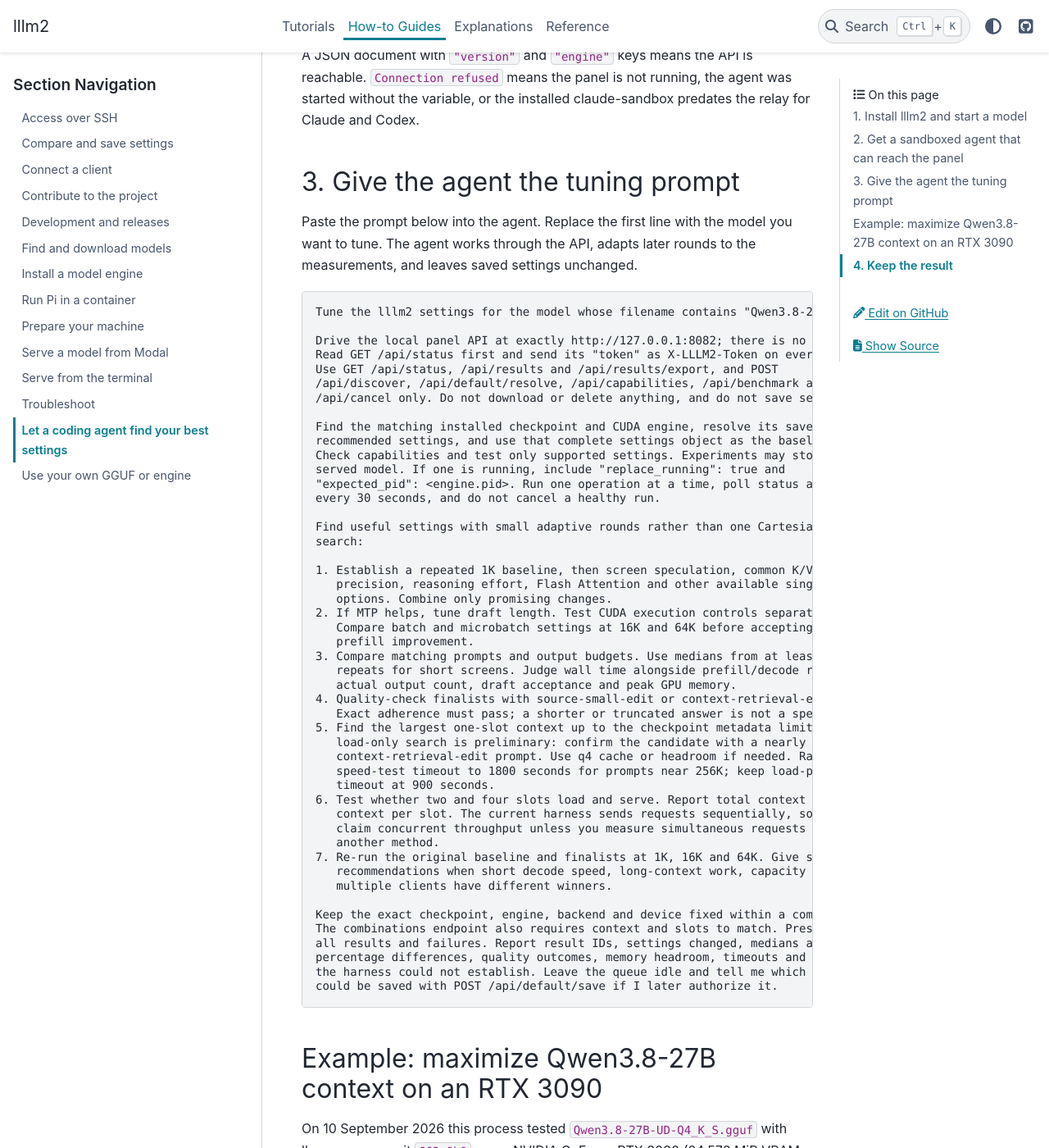
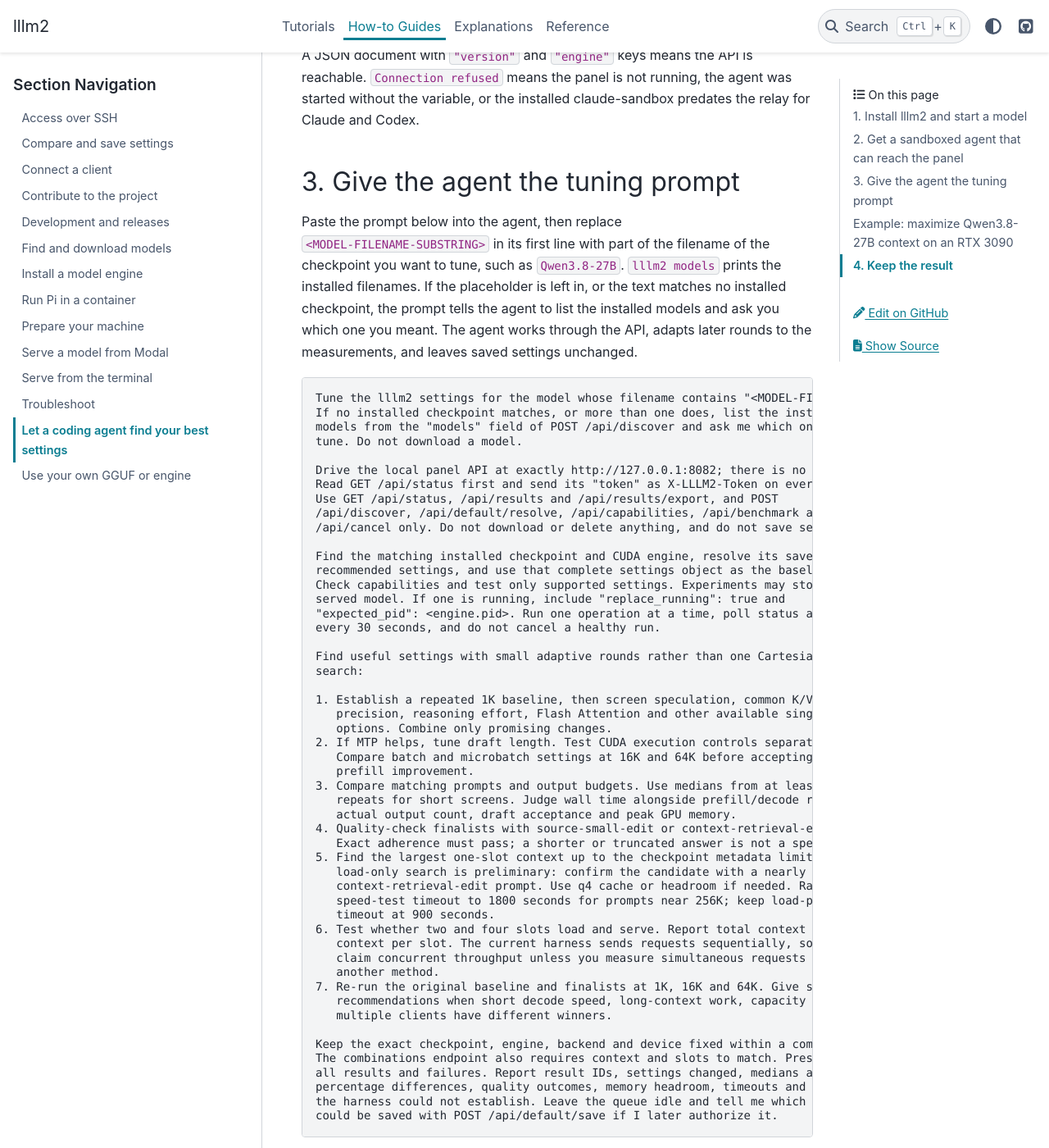
Before and after one commit to gilesknap/lllm2, a Sphinx documentation site: the page built from docs/how-to/tune-with-an-agent.md, in a window 1280 px wide and 1400 px high, scrolled down 1564 px. Shown: the whole window at 82% size. Built offline with Sphinx 7.4.7 and the PyData theme 0.15.4, drawn with Linux system fonts in a browser that asks for light colours; some of the changed text lies outside the part shown.

Commit message:
Use a placeholder model in the agent tuning prompt (#54)
The prompt named Qwen3.8-27B, so an unedited paste looked valid and left
the agent with nothing to tune on hosts without that checkpoint. It now
uses an obvious placeholder, tells the agent to list the installed
models from POST /api/discover and ask when none or several match, and
the worked example says it is only an example.

Co-Authored-By: Claude Opus 5.5 (1M context) <noreply@anthropic.com>
Claude-Session: https://claude.ai/code/session_01LTqRYQ9vakxc3e6Kf41QGH

`````diff
--- a/docs/how-to/tune-with-an-agent.md
+++ b/docs/how-to/tune-with-an-agent.md
@@ -66,12 +66,19 @@ relay for Claude and Codex.
 
 ## 3. Give the agent the tuning prompt
 
-Paste the prompt below into the agent. Replace the first line with the model
-you want to tune. The agent works through the API, adapts later rounds to the
+Paste the prompt below into the agent, then replace `<MODEL-FILENAME-SUBSTRING>`
+in its first line with part of the filename of the checkpoint you want to
+tune, such as `Qwen3.8-27B`. `lllm2 models` prints the installed filenames. If
+the placeholder is left in, or the text matches no installed checkpoint, the
+prompt tells the agent to list the installed models and ask you which one you
+meant. The agent works through the API, adapts later rounds to the
 measurements, and leaves saved settings unchanged.
 
 ````text
-Tune the lllm2 settings for the model whose filename contains "Qwen3.8-27B".
+Tune the lllm2 settings for the model whose filename contains "<MODEL-FILENAME-SUBSTRING>".
+If no installed checkpoint matches, or more than one does, list the installed
+models from the "models" field of POST /api/discover and ask me which one to
+tune. Do not download a model.
 
 Drive the local panel API at exactly http://127.0.0.1:8082; there is no browser.
 Read GET /api/status first and send its "token" as X-LLLM2-Token on every POST.
@@ -123,6 +130,10 @@ could be saved with POST /api/default/save if I later authorize it.
 
 ## Example: maximize Qwen3.8-27B context on an RTX 3090
 
+This section is only an example of what the agent reports. It does not choose
+the model for the prompt above, and your model, GPU and best settings will
+differ.
+
 On 10 September 2026 this process tested
 `Qwen3.8-27B-UD-Q4_K_S.gguf` with llama.cpp commit `662a0b0` on an NVIDIA
 GeForce RTX 3090 (24,576 MiB VRAM, compute capability 8.6, driver 595.91.07)
`````
